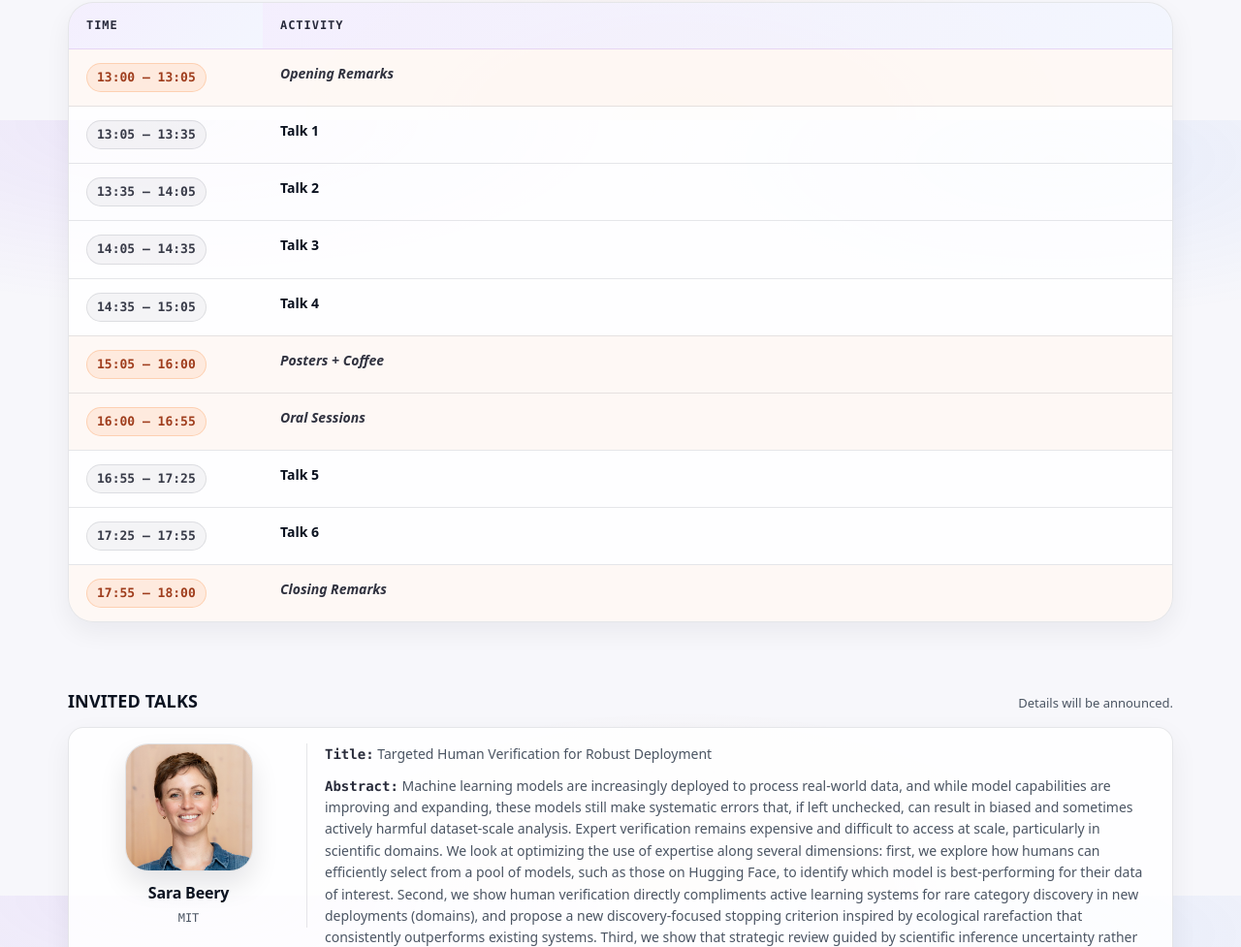
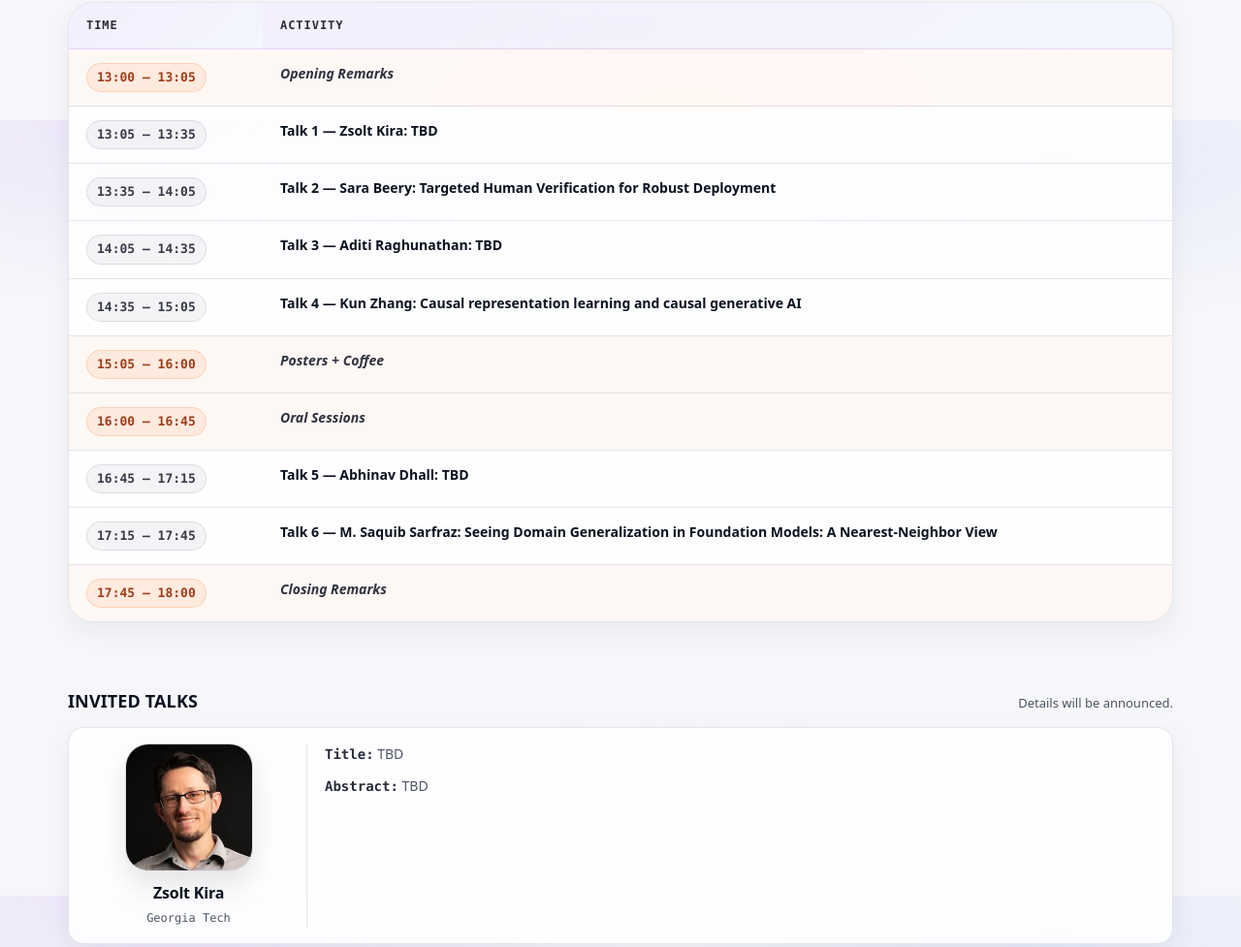
Before and after one commit to dg-ebf/2026, a plain HTML site: page program.html in a window 1280 px wide. Shown: the part 676-1653 px from the top of the page at 97% size. Drawn offline with Linux system fonts and the light colour scheme.

Commit message:
updated schedule

```diff
--- a/program.html
+++ b/program.html
@@ -84,38 +84,38 @@
             </tr>
             <tr>
               <td><span class="schedTime">13:05 – 13:35</span></td>
-              <td><span class="schedActivity">Talk 1</span></td>
+              <td><span class="schedActivity">Talk 1 — Zsolt Kira: TBD</span></td>
             </tr>
             <tr>
               <td><span class="schedTime">13:35 – 14:05</span></td>
-              <td><span class="schedActivity">Talk 2</span></td>
+              <td><span class="schedActivity">Talk 2 — Sara Beery: Targeted Human Verification for Robust Deployment</span></td>
             </tr>
             <tr>
               <td><span class="schedTime">14:05 – 14:35</span></td>
-              <td><span class="schedActivity">Talk 3</span></td>
+              <td><span class="schedActivity">Talk 3 — Aditi Raghunathan: TBD</span></td>
             </tr>
             <tr>
               <td><span class="schedTime">14:35 – 15:05</span></td>
-              <td><span class="schedActivity">Talk 4</span></td>
+              <td><span class="schedActivity">Talk 4 — Kun Zhang: Causal representation learning and causal generative AI</span></td>
             </tr>
             <tr class="schedBreak">
               <td><span class="schedTime">15:05 – 16:00</span></td>
               <td><span class="schedActivity">Posters + Coffee</span></td>
             </tr>
             <tr class="schedBreak">
-              <td><span class="schedTime">16:00 – 16:55</span></td>
+              <td><span class="schedTime">16:00 – 16:45</span></td>
               <td><span class="schedActivity">Oral Sessions</span></td>
             </tr>
             <tr>
-              <td><span class="schedTime">16:55 – 17:25</span></td>
-              <td><span class="schedActivity">Talk 5</span></td>
+              <td><span class="schedTime">16:45 – 17:15</span></td>
+              <td><span class="schedActivity">Talk 5 — Abhinav Dhall: TBD</span></td>
             </tr>
             <tr>
-              <td><span class="schedTime">17:25 – 17:55</span></td>
-              <td><span class="schedActivity">Talk 6</span></td>
+              <td><span class="schedTime">17:15 – 17:45</span></td>
+              <td><span class="schedActivity">Talk 6 — M. Saquib Sarfraz: Seeing Domain Generalization in Foundation Models: A Nearest-Neighbor View</span></td>
             </tr>
             <tr class="schedBreak">
-              <td><span class="schedTime">17:55 – 18:00</span></td>
+              <td><span class="schedTime">17:45 – 18:00</span></td>
               <td><span class="schedActivity">Closing Remarks</span></td>
             </tr>
           </tbody>
@@ -132,6 +132,20 @@
       </div>
 
       <div class="talkList">
+        <article class="card talk">
+          <div class="talkLeft">
+            <img class="talkPhoto" src="images/people/zsolt_kira_512.jpg" alt="Zsolt Kira"/>
+            <div class="talkWho">
+              <div class="talkName">Zsolt Kira</div>
+              <div class="talkAff">Georgia Tech</div>
+            </div>
+          </div>
+          <div class="talkRight">
+            <p class="talkField"><span class="talkLabel">Title:</span> TBD</p>
+            <p class="talkField"><span class="talkLabel">Abstract:</span> TBD</p>
+          </div>
+        </article>
+
         <article class="card talk">
           <div class="talkLeft">
             <img class="talkPhoto" src="images/people/sara_beery_512.jpg" alt="Sara Beery"/>
@@ -171,20 +185,6 @@
           <div class="talkRight">
             <p class="talkField"><span class="talkLabel">Title:</span> Causal representation learning and causal generative AI</p>
             <p class="talkField"><span class="talkLabel">Abstract:</span> Causality is a fundamental notion in science, engineering, and even machine learning and AI. Uncovering the causal process underlying observed data naturally helps answer 'why' and 'what-if' questions, informs optimal decisions, and enables adaptive prediction. In many scenarios, observed variables, such as image pixels and questionnaire responses, are often reflections of the underlying hidden causal variables rather than being causal variables themselves. Causal representation learning aims to reveal the underlying hidden causal variables and their relations. In this talk, we show how the modularity property of causal systems makes it possible to recover the underlying causal representations from observational data with identifiability guarantees: under suitable assumptions, the learned representations align with the underlying causal process. We further demonstrate how identifiable causal representation learning can directly benefit generative AI, using image generation / editing, text generation, and extrapolated data generation as illustrative examples.</p>
-          </div>
-        </article>
-
-        <article class="card talk">
-          <div class="talkLeft">
-            <img class="talkPhoto" src="images/people/zsolt_kira_512.jpg" alt="Zsolt Kira"/>
-            <div class="talkWho">
-              <div class="talkName">Zsolt Kira</div>
-              <div class="talkAff">Georgia Tech</div>
-            </div>
-          </div>
-          <div class="talkRight">
-            <p class="talkField"><span class="talkLabel">Title:</span> TBD</p>
-            <p class="talkField"><span class="talkLabel">Abstract:</span> TBD</p>
           </div>
         </article>
 
```
Also changed, not shown: index.html (+13 -13 lines).
